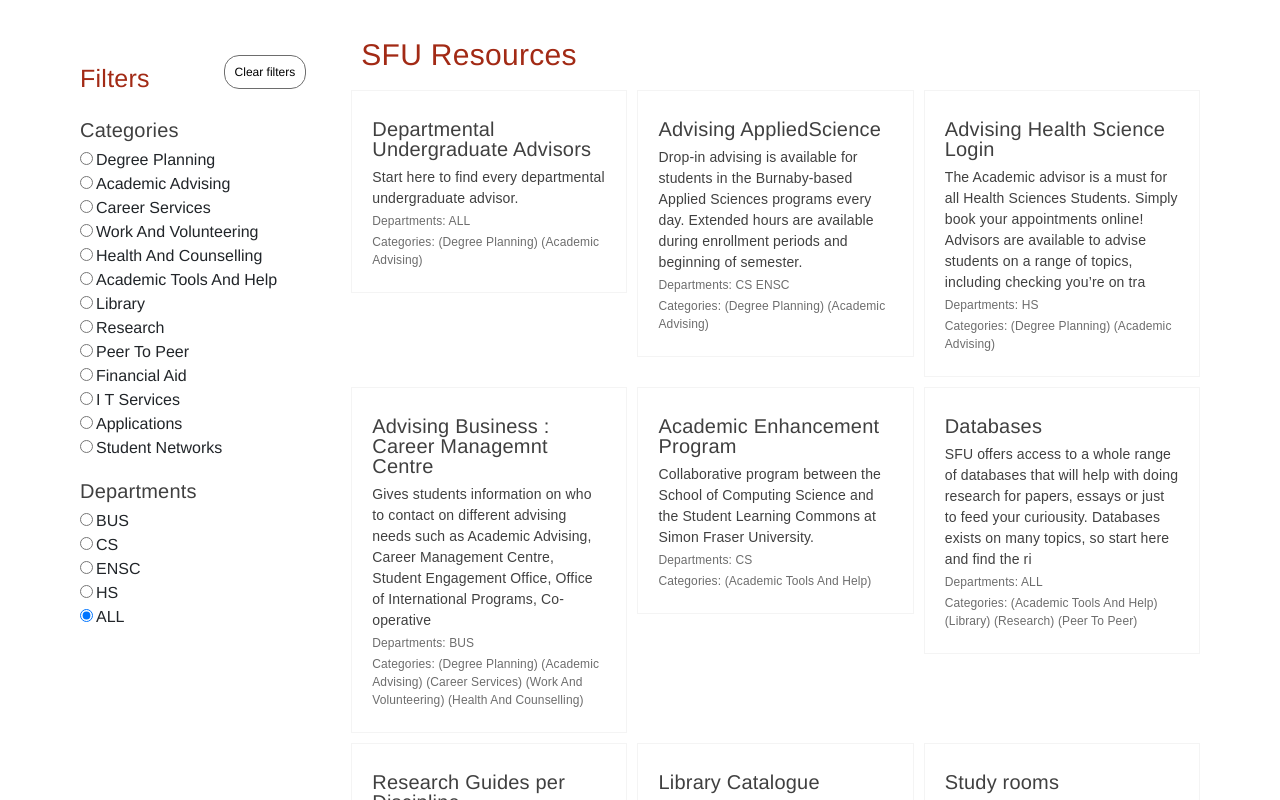
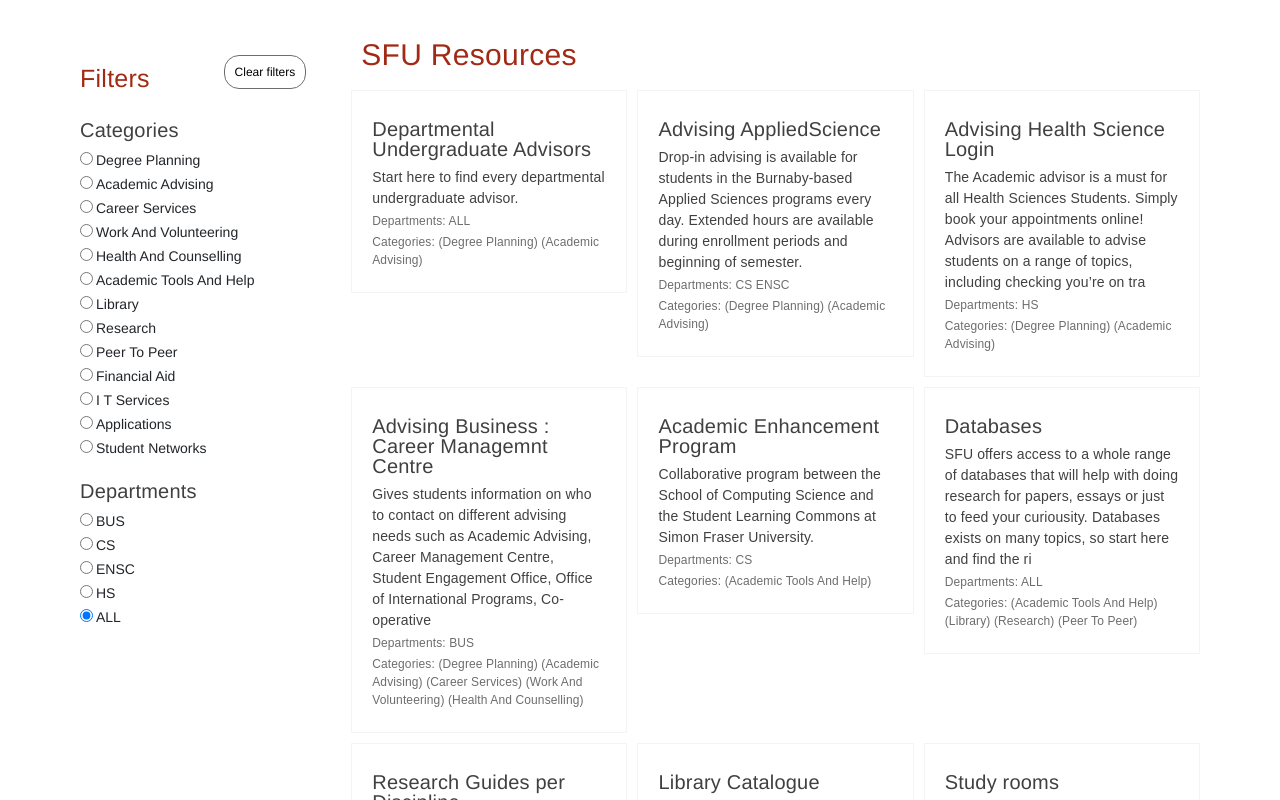
Before and after one commit to oklex/sfuseful, a React (Create React App) app: page / in a window 1280 px wide. Built offline with nearby package versions, Linux system fonts and the light colour scheme; a web font is replaced by a local one.

Commit message:
updated title font

```diff
--- a/public/index.html
+++ b/public/index.html
@@ -29,6 +29,7 @@
       href="https://fonts.googleapis.com/css?family=Source+Serif+Pro&display=swap"
       rel="stylesheet"
     />
+    <link href="https://fonts.googleapis.com/css2?family=Montserrat&display=swap" rel="stylesheet">
     <!--
       Notice the use of %PUBLIC_URL% in the tags above.
       It will be replaced with the URL of the `public` folder during the build.
--- a/src/containers/SearchList/SearchList.scss
+++ b/src/containers/SearchList/SearchList.scss
@@ -55,6 +55,9 @@
       padding-right: 30px !important;
     }
   }
+  .selectionLabel {
+    font-size: 14px !important;
+  }
 }
 
 @media only screen and (max-width: 720px) {
```
